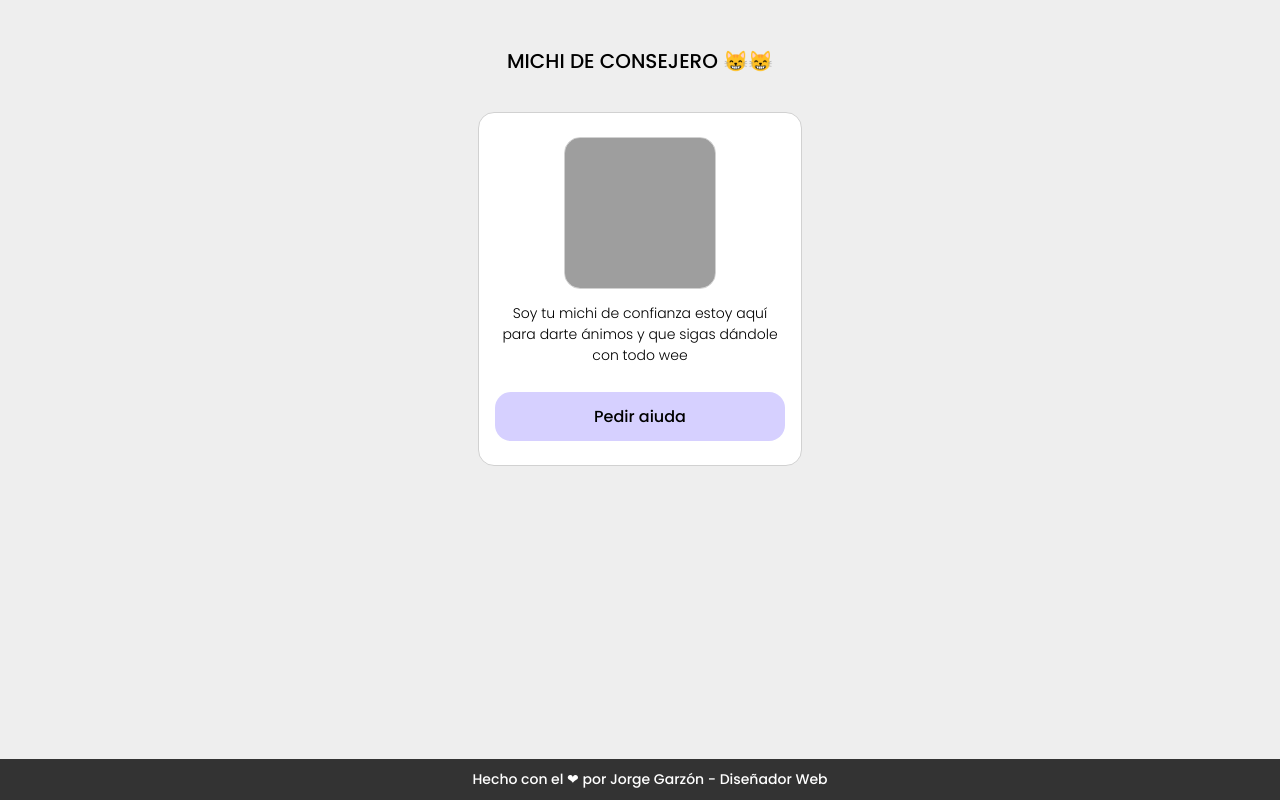
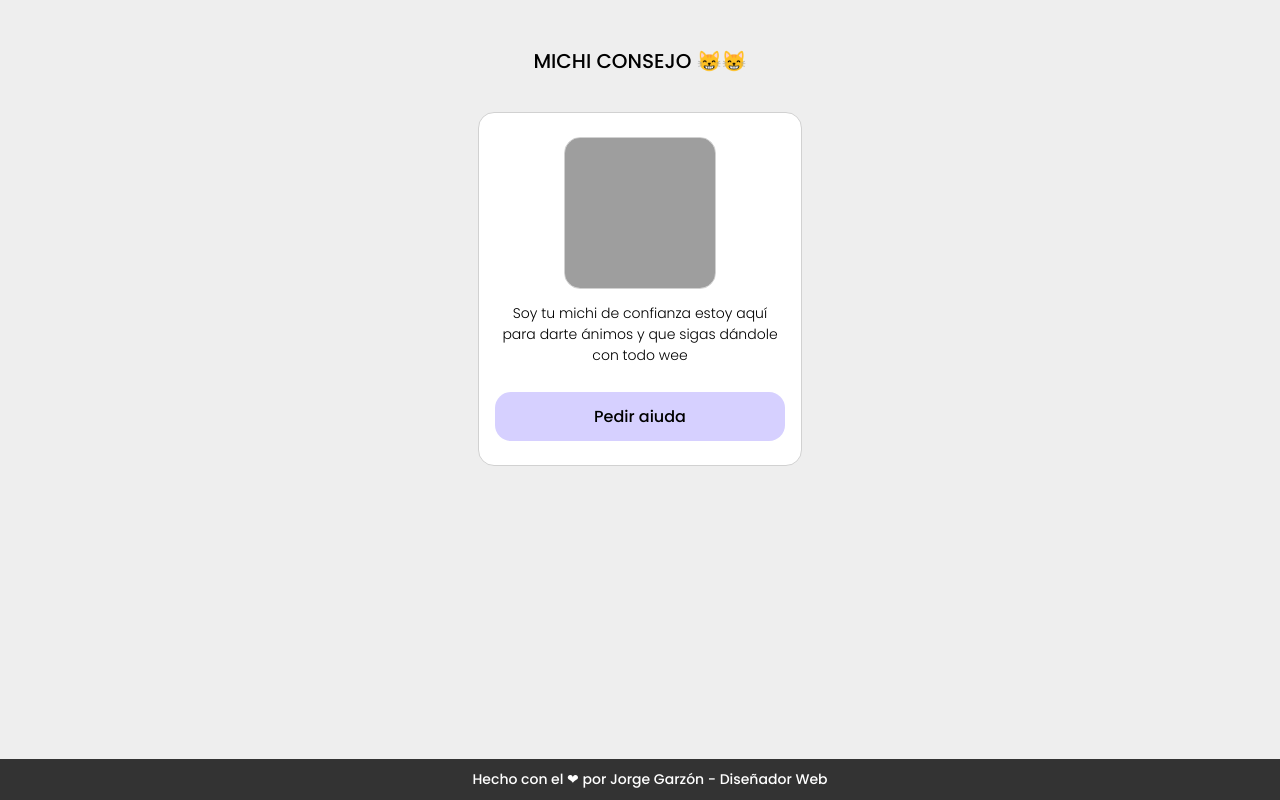
Before and after one commit to jgarzon97/Michis, a plain HTML site: page index.html in a window 1280 px wide. Drawn offline with Linux system fonts and the light colour scheme; grey boxes are pictures that could not be loaded.

Commit message:
Update index.html

```diff
--- a/index.html
+++ b/index.html
@@ -14,7 +14,7 @@
 
 <body>
     <header>
-        <h1>Michi de consejero 😸😸</h1>
+        <h1>Michi consejo 😸😸</h1>
     </header>
     <section>
         <div>
```
